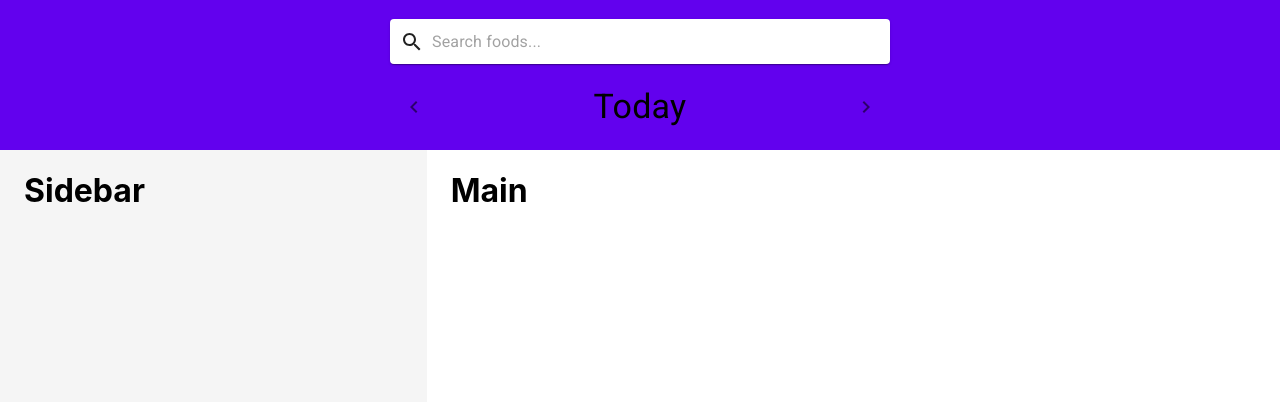
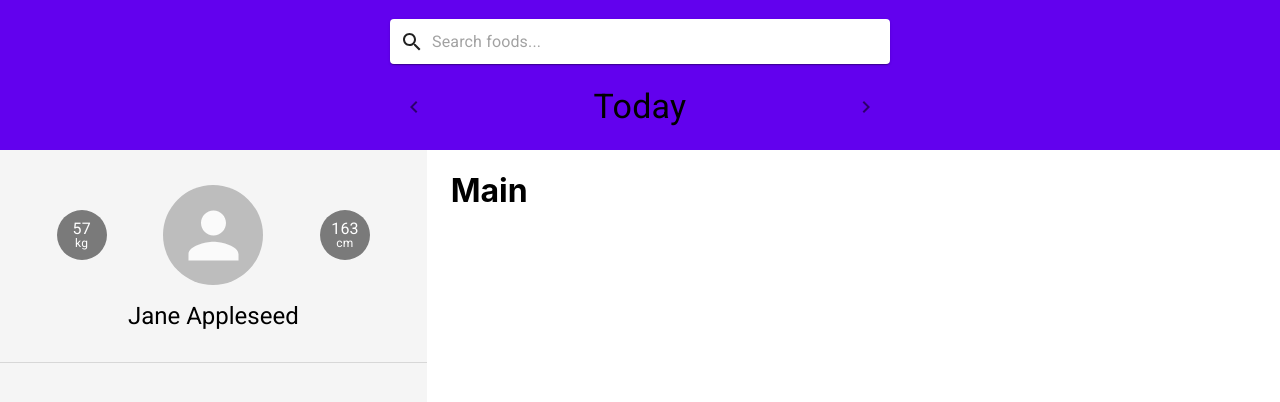
Before and after one commit to livelifedev/food-nutri-v2, a React (Create React App) app: page / in a window 1280 px wide. Shown: the top 402 px of the page. Built offline with nearby package versions, Linux system fonts and the light colour scheme.

Commit message:
started adding profile sidebar styling

```diff
--- a/src/components/Sidebar.jsx
+++ b/src/components/Sidebar.jsx
@@ -1,20 +1,63 @@
 import React from 'react';
 import { makeStyles } from '@material-ui/core/styles';
-import { Container } from '@material-ui/core';
+import { Avatar, Typography, Divider } from '@material-ui/core';
+import Box from '@material-ui/core/Box';
+import mock from '../mock';
 
 const useStyles = makeStyles({
-  root: {
-    //   backgroundColor: '#6201ee',
+  avatarItems: {
+    display: 'flex',
+    justifyContent: 'space-evenly',
+    alignItems: 'center',
+    height: '130px',
+    paddingTop: '20px',
+  },
+  avatar: {
+    width: '100px',
+    height: '100px',
+  },
+  dataCircle: {
+    backgroundColor: '#7A7A7A',
+    width: '50px',
+    height: '50px',
+    borderRadius: '100%',
+    display: 'flex',
+    flexDirection: 'column',
+    justifyContent: 'center',
+    alignItems: 'center',
+  },
+  dataText: {
+    lineHeight: '1',
+    color: '#FFFFFF',
+  },
+  divider: {
+    margin: '30px 0',
   },
 });
 
 const Sidebar = () => {
   const classes = useStyles();
+  const {
+    first_name: firstName, last_name: lastName, height_cm: heightCm, weight_kg: weightKg, daily_goal: dailyGoal,
+  } = mock;
+  console.log(mock);
 
   return (
-    <Container className={classes.root}>
-      <h1>Sidebar</h1>
-    </Container>
+    <>
+      <Box className={classes.avatarItems}>
+        <Box className={classes.dataCircle}>
+          <Typography className={classes.dataText} variant="body1">{weightKg}</Typography>
+          <Typography className={classes.dataText} variant="caption">kg</Typography>
+        </Box>
+        <Avatar alt={`${firstName} ${lastName}`} src="" className={classes.avatar} />
+        <Box className={classes.dataCircle}>
+          <Typography className={classes.dataText} variant="body1">{heightCm}</Typography>
+          <Typography className={classes.dataText} variant="caption">cm</Typography>
+        </Box>
+      </Box>
+      <Typography component="h2" variant="h5" align="center">{`${firstName} ${lastName}`}</Typography>
+      <Divider className={classes.divider} />
+    </>
   );
 };
 
--- /dev/null
+++ b/src/mock.js
@@ -0,0 +1,159 @@
+/* eslint-disable max-len */
+// 1. There are 3 days' worth of data points here:
+//   Today:
+//       You will leave today empty so users can insert any new data.
+//   Yesterday and the day before:
+//       They are read only data given to you so your webapp can demonstrate the ability to cycle through history.
+//
+// 2. Be aware that common food doen't have "nix_item_id", only branded food has it.
+//  Common data requires a initial call to get a list and further details requires an extra call.
+//  In order to get the details, depending on the food is branded or not, the API endpoints are different.
+//  You will gather these different fileds from Nutritionix API to contruct our data points.
+//
+// 3. Understanding the food calorie calculation
+//  Take "chicken salad" for example:
+//      "serving_qty": 0.5,
+//      "serving_unit": "cup",
+//      "serving_weight_grams": 112.1,
+//      "nf_calories": 253.99,
+//      "serving_size" : 1,
+//  That translates into:
+//      Two serves of Chicken Salad 0.5 cup, which is 1 cup. Rounding to integer is 224 grams and 508 calories.
+
+const mock = {
+  first_name: 'Jane',
+  last_name: 'Appleseed',
+  height_cm: 163,
+  weight_kg: 57,
+  daily_goal: 1500,
+  data_points: [
+    {
+      // today's date
+      date: '',
+      // empty, let user do the input
+      intake_list: [],
+    },
+    {
+      // yesterday's date
+      date: '',
+      intake_list: [
+        {
+          // branded food has nix_item_id, common food doesn't
+          nix_item_id: '55c9298af0432259369100c4',
+          food_name: 'Italian sausage',
+          serving_unit: 'link',
+          // weight of "serving_qty"
+          serving_weight_grams: 75,
+          // per unit of "nf_calories", see how Nutritionix website demo works
+          serving_qty: 1,
+          // that is per "serving_qty", see how Nutritionix website demo works
+          nf_calories: 258,
+          // that is how much user ate
+          serving_size: 2,
+          meal_type: 'breakfast',
+          thumb:
+                        'https://d1r9wva3zcpswd.cloudfront.net/55c92acdf04322593691010c.jpeg',
+        },
+        {
+          food_name: 'salmon salad',
+          serving_unit: 'cup',
+          serving_weight_grams: 407.01,
+          serving_qty: 1,
+          nf_calories: 389.27,
+          serving_size: 1.5,
+          meal_type: 'lunch',
+          thumb: 'https://d2xdmhkmkbyw75.cloudfront.net/3121_thumb.jpg',
+        },
+        {
+          food_name: 'boneless skinless chicken breasts',
+          serving_qty: 1,
+          serving_unit: 'breast',
+          serving_weight_grams: 120,
+          nf_calories: 198,
+          serving_size: 2,
+          meal_type: 'dinner',
+          thumb: 'https://d2xdmhkmkbyw75.cloudfront.net/7820_thumb.jpg',
+        },
+        {
+          food_name: 'slice cheese',
+          serving_qty: 1,
+          serving_unit: 'slice',
+          serving_weight_grams: 28,
+          nf_calories: 113.12,
+          serving_size: 2,
+          meal_type: 'snack',
+          thumb: 'https://d2xdmhkmkbyw75.cloudfront.net/8185_thumb.jpg',
+        },
+        {
+          food_name: 'orange',
+          serving_qty: 1,
+          serving_unit: 'fruit (2-7/8" dia)',
+          serving_weight_grams: 140,
+          nf_calories: 68.6,
+          serving_size: 2,
+          meal_type: 'snack',
+          thumb: 'https://d2xdmhkmkbyw75.cloudfront.net/719_thumb.jpg',
+        },
+      ],
+    },
+    {
+      // 2 days ago
+      date: '',
+      intake_list: [
+        {
+          food_name: 'fried eggs',
+          serving_qty: 1,
+          serving_unit: 'large',
+          serving_weight_grams: 46,
+          nf_calories: 90.16,
+          serving_size: 2,
+          meal_type: 'breakfast',
+          thumb: 'https://d2xdmhkmkbyw75.cloudfront.net/1741_thumb.jpg',
+        },
+        {
+          food_name: 'chicken salad',
+          serving_qty: 0.5,
+          serving_unit: 'cup',
+          serving_weight_grams: 112.1,
+          nf_calories: 253.99,
+          serving_size: 1,
+          meal_type: 'lunch',
+          thumb: 'https://d2xdmhkmkbyw75.cloudfront.net/3121_thumb.jpg',
+        },
+        {
+          nix_item_id: '598c0695306b814040ff908b',
+          food_name: 'Boneless Skinless Chicken Breasts',
+          serving_unit: 'oz',
+          serving_qty: 4,
+          nf_calories: 110,
+          serving_size: 1,
+          meal_type: 'dinner',
+          thumb:
+                        'https://d1r9wva3zcpswd.cloudfront.net/5c04d53ff01a65ec7b2089dd.jpeg',
+        },
+        {
+          food_name: 'slice cheese',
+          serving_qty: 1,
+          serving_unit: 'slice',
+          serving_weight_grams: 28,
+          nf_calories: 113.12,
+          serving_size: 2,
+          meal_type: 'snack',
+          thumb: 'https://d2xdmhkmkbyw75.cloudfront.net/8185_thumb.jpg',
+        },
+        {
+          food_name: 'orange',
+          serving_qty: 1,
+          serving_unit: 'fruit (2-7/8" dia)',
+          serving_weight_grams: 140,
+          nf_calories: 68.6,
+          serving_size: 2,
+          meal_type: 'snack',
+          thumb: 'https://d2xdmhkmkbyw75.cloudfront.net/719_thumb.jpg',
+        },
+      ],
+    },
+  ],
+};
+
+export default mock;
```
